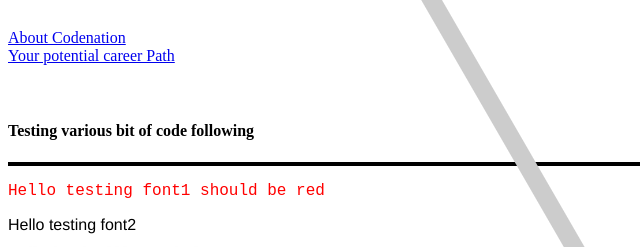
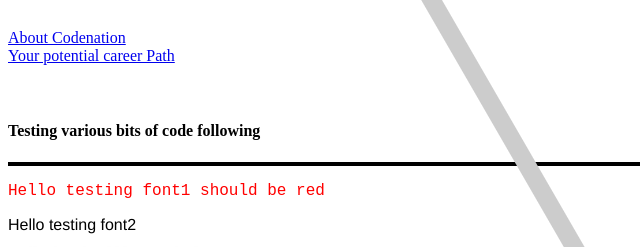
Before and after one commit to NickChew/Week2, a plain HTML site: page ProjectWebsite1/project1.html in a window 1280 px wide. Shown: the part 2480-2727 px from the top of the page, 0-640 px from the left. Drawn offline with Linux system fonts and the light colour scheme.

Commit message:
new changes

```diff
--- a/ProjectWebsite1/project1.html
+++ b/ProjectWebsite1/project1.html
@@ -126,7 +126,7 @@
             <br>
             <br>
 
-        <h4 id="test section 7">Testing various bit of code following</h4>
+        <h4 id="test section 7">Testing various bits of code following</h4>
             <p class="sectseven">
                 <p class = "font1 makeMeRed">Hello testing font1 should be red</p>
                 <p class = "font2 ">Hello testing font2</p>
@@ -136,5 +136,6 @@
                 <p class = "font2 shadow spin">Hello this different font2 should have a shadow and spin continuously</p>
                 <p class = "img">Hello this should spin when hover over and return when not</p>
             </p>
+    <script src="./script.js"></script>
 </body>
 </html>
```
Also changed, not shown: Clone-Website/Style.css (renamed from Clone Website/Style.css), Clone-Website/googlelogo_color_272x92dp.png (renamed from Clone Website/googlelogo_color_272x92dp.png), Clone-Website/index.html (renamed from Clone Website/index.html), ProjectWebsite1/script.js (added), 16 other files.
